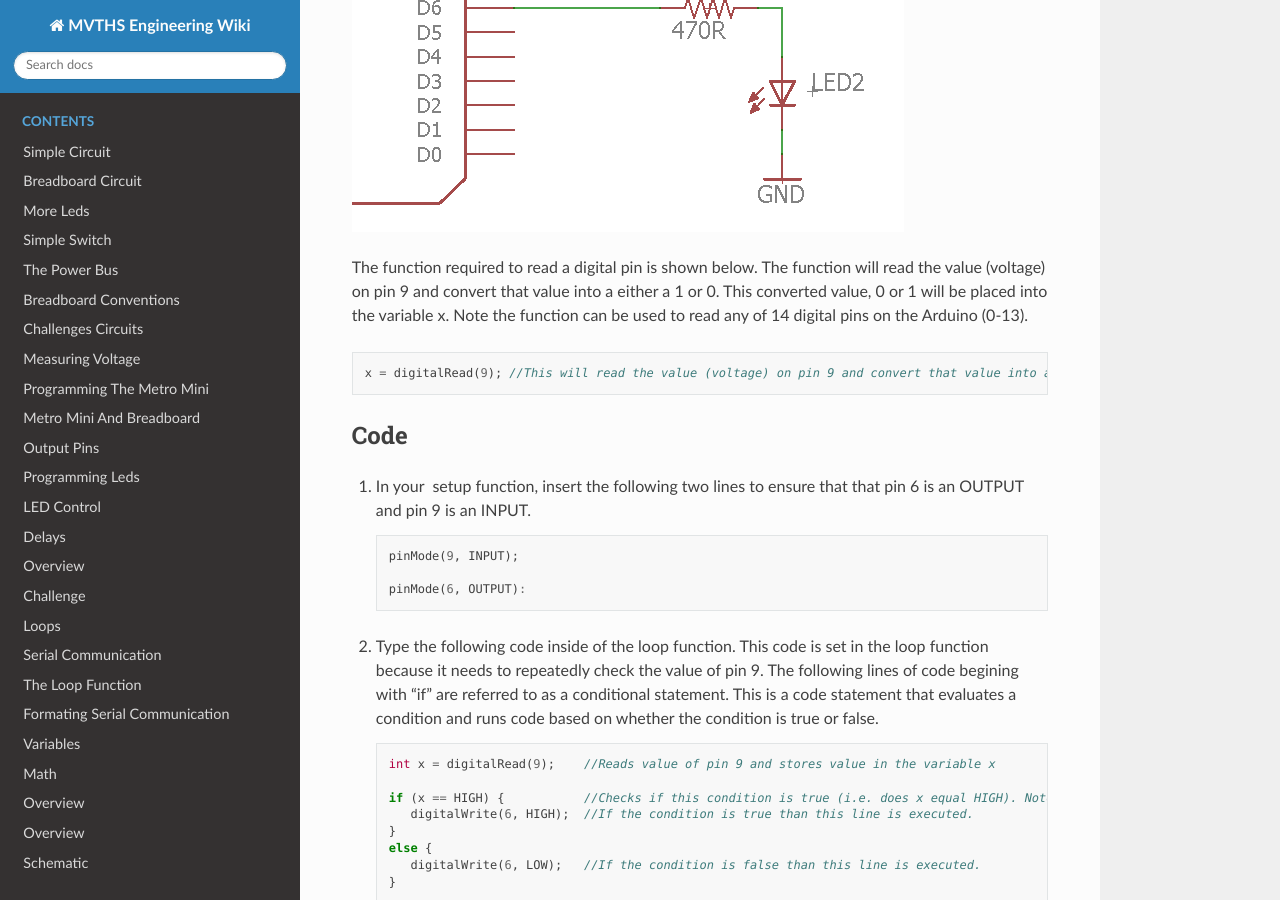
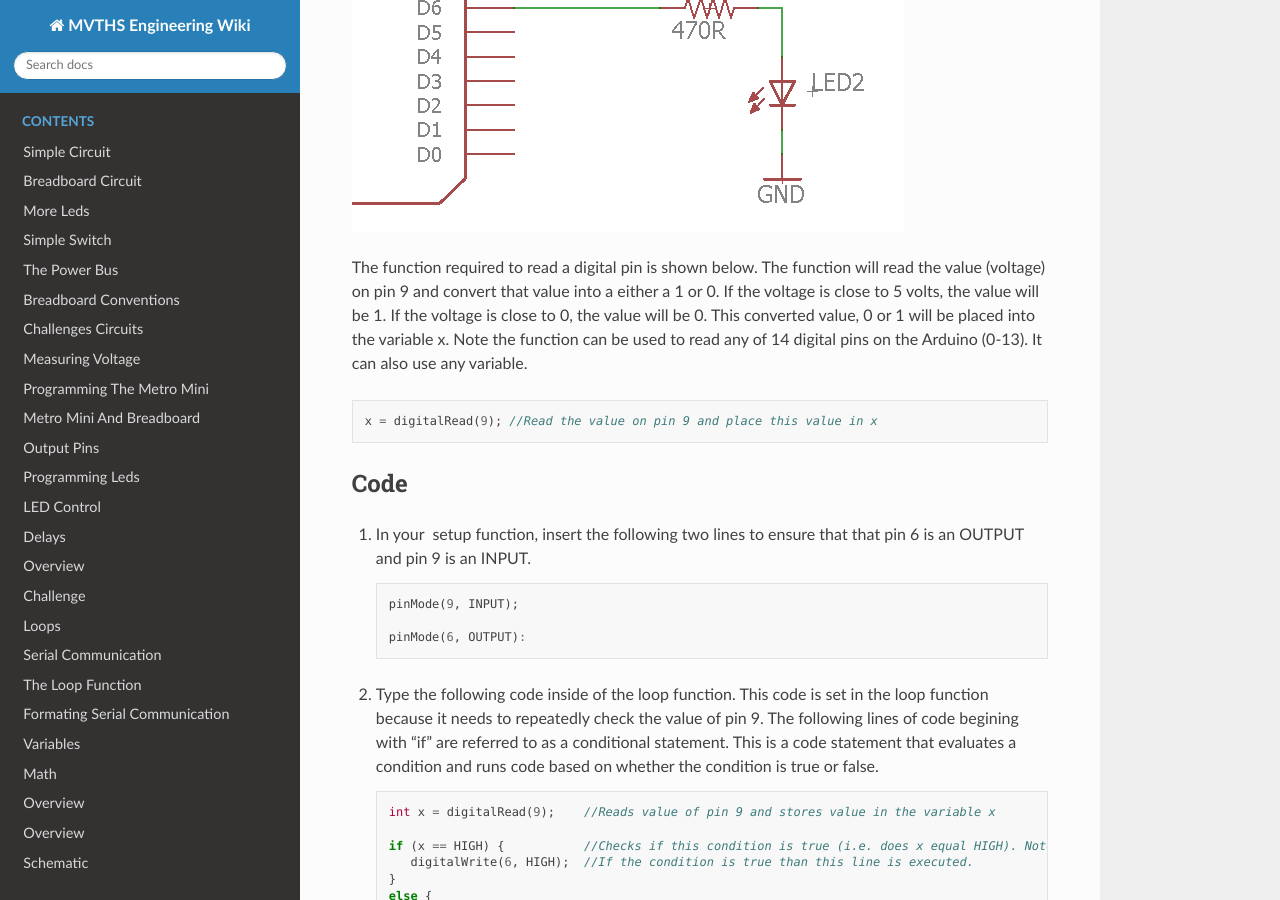
Before and after one commit to maxtkc/mvths-wiki, a Sphinx documentation site: the page built from docs/012c-input-pins.rst, in a window 1280 px wide and 900 px high, scrolled down 727 px. Built offline with Sphinx 7.4.7 and the Read the Docs theme 2.0.0, drawn with Linux system fonts in a browser that asks for light colours; pages that are not in the unit, such as notebooks, are missing from menus.

Commit message:
Update 012c-input-pins.rst

```diff
--- a/docs/012c-input-pins.rst
+++ b/docs/012c-input-pins.rst
@@ -17,11 +17,11 @@ Set up the following circuit on your breadboard. Essentially, this is just conne
    :alt:
 
 
-The function required to read a digital pin is shown below. The function will read the value (voltage) on pin 9 and convert that value into a either a 1 or 0. This converted value, 0 or 1 will be placed into the variable x. Note the function can be used to read any of 14 digital pins on the Arduino (0-13).
+The function required to read a digital pin is shown below. The function will read the value (voltage) on pin 9 and convert that value into a either a 1 or 0. If the voltage is close to 5 volts, the value will be 1. If the voltage is close to 0, the value will be 0. This converted value, 0 or 1 will be placed into the variable x. Note the function can be used to read any of 14 digital pins on the Arduino (0-13). It can also use any variable.
 
 .. code-block:: c
 
-   x = digitalRead(9); //This will read the value (voltage) on pin 9 and convert that value into a either a 1 or 0.
+   x = digitalRead(9); //Read the value on pin 9 and place this value in x
 
 Code
 ----
```
